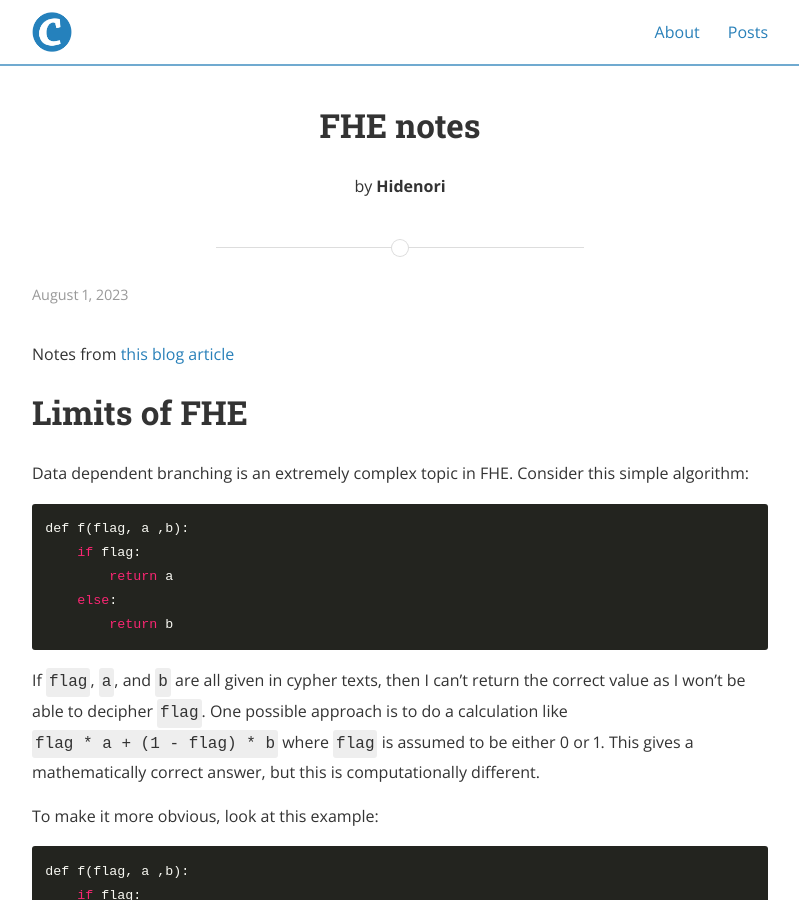
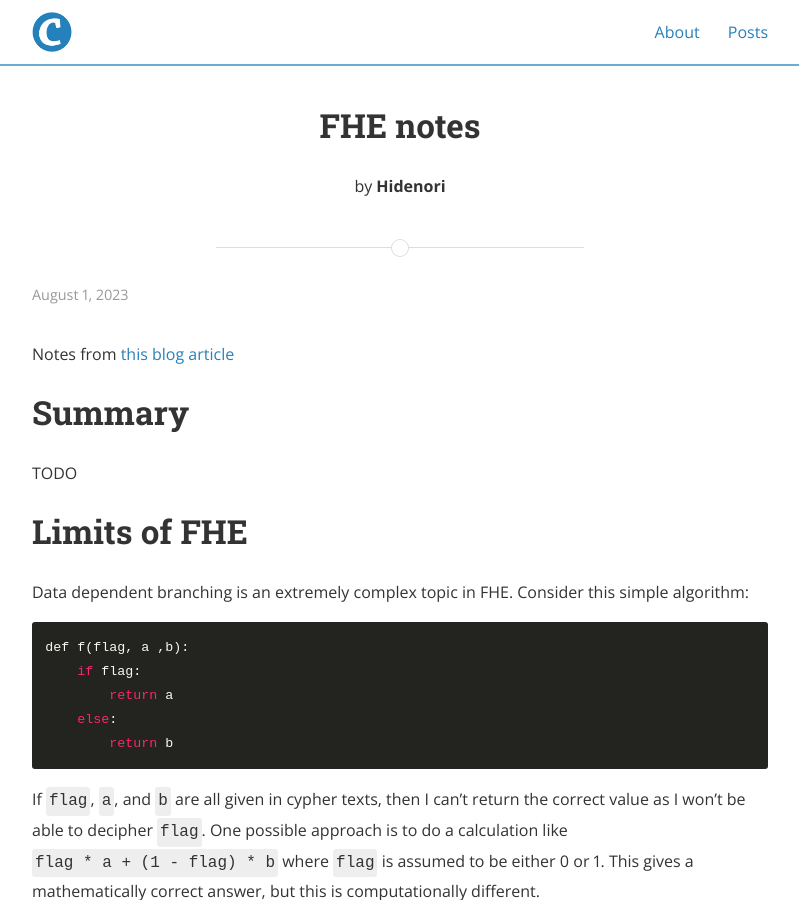
Before and after one commit to hidenori-shinohara/hidenori-shinohara.github.io, a Jekyll site: the page built from _posts/cryptography/2023-08-01-FHE-notes.md, in a window 1280 px wide and 900 px high. Shown: the whole window, without its empty margins (240-1039 px from the left). Built offline with Jekyll 4.4.1, drawn with Linux system fonts in a browser that asks for light colours; nearby versions of some CDN libraries; formulas are drawn with MathJax 3.

Commit message:
summary todo

```diff
--- a/_posts/cryptography/2023-08-01-FHE-notes.md
+++ b/_posts/cryptography/2023-08-01-FHE-notes.md
@@ -6,6 +6,9 @@ author: Hidenori
 ---
 
 Notes from [this blog article](https://web.archive.org/web/20221207103926/https://blog.quarkslab.com/a-brief-survey-of-fully-homomorphic-encryption-computing-on-encrypted-data.html)
+
+# Summary
+TODO
 
 # Limits of FHE
 
```
